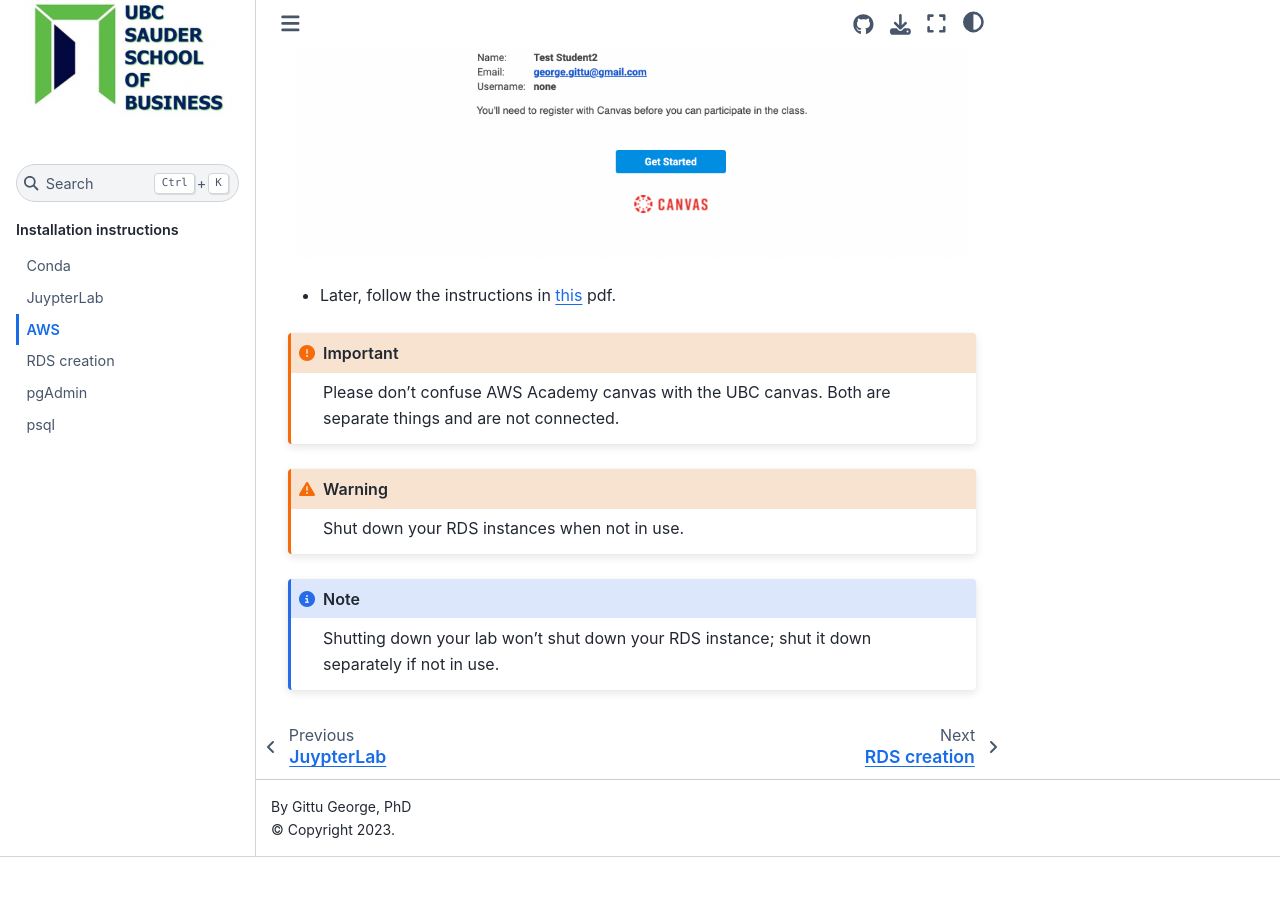
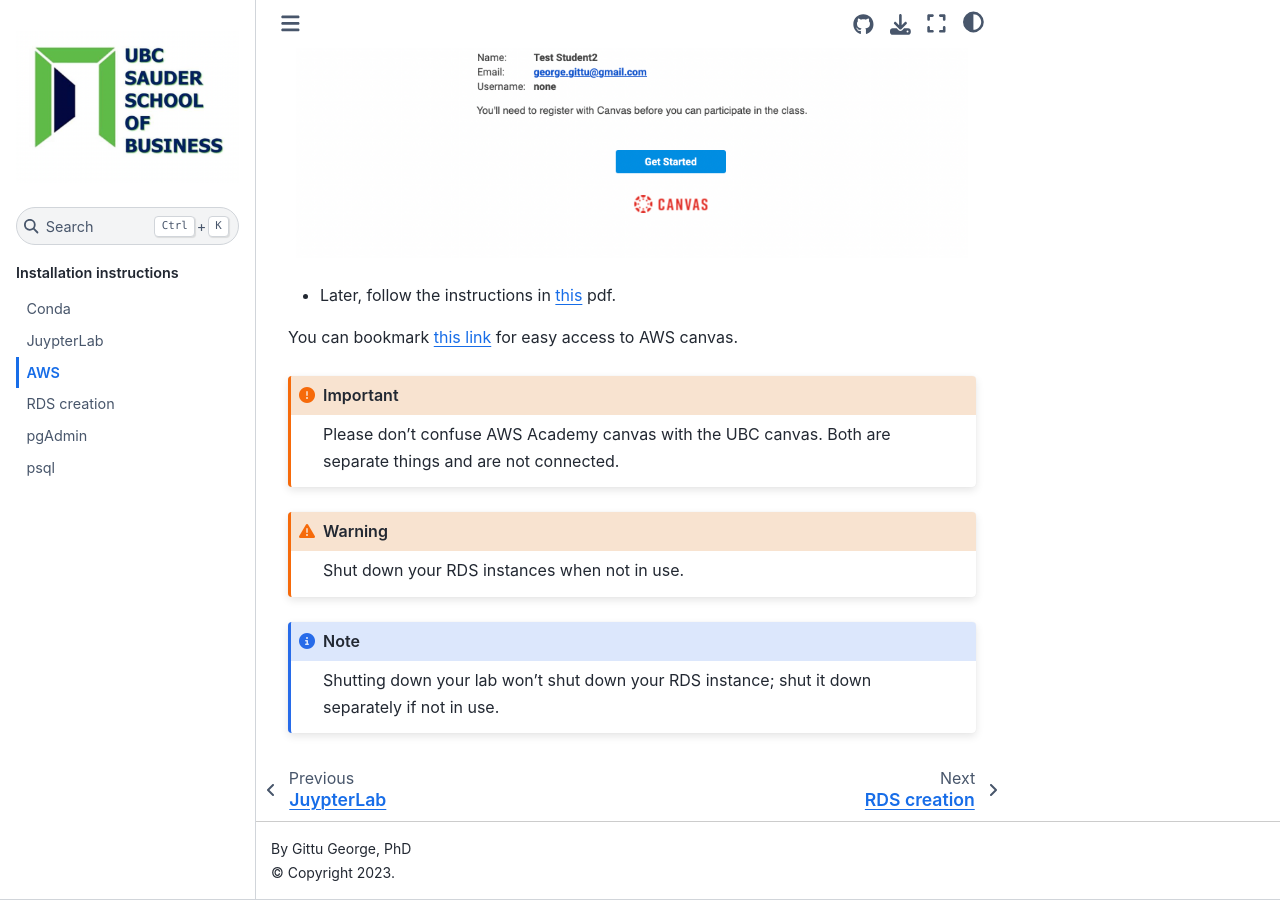
Before and after one commit to ggeorg02/BAIT580, a Jupyter Book: the page built from installation/aws.md, in a window 1280 px wide and 900 px high, scrolled down 736 px. Built offline with Jupyter Book 1.0.4 settings and Sphinx 7.4.7 and the Sphinx Book theme 1.1.4, drawn with Linux system fonts in a browser that asks for light colours; pages that are not in the unit, such as notebooks, are missing from menus; before the commit the page ends 1593 px from its top, so only the background shows below that.

Commit message:
Update aws.md

````diff
--- a/installation/aws.md
+++ b/installation/aws.md
@@ -22,6 +22,8 @@
 
 - Later, follow the instructions in [this](https://canvas.ubc.ca/files/18576663/download?download_frd=1) pdf.
 
+You can bookmark [this link](https://awsacademy.instructure.com/login/canvas) for easy access to AWS canvas.
+
 ```{important}
 Please don't confuse AWS Academy canvas with the UBC canvas. Both are separate things and are not connected.
 ```
````
